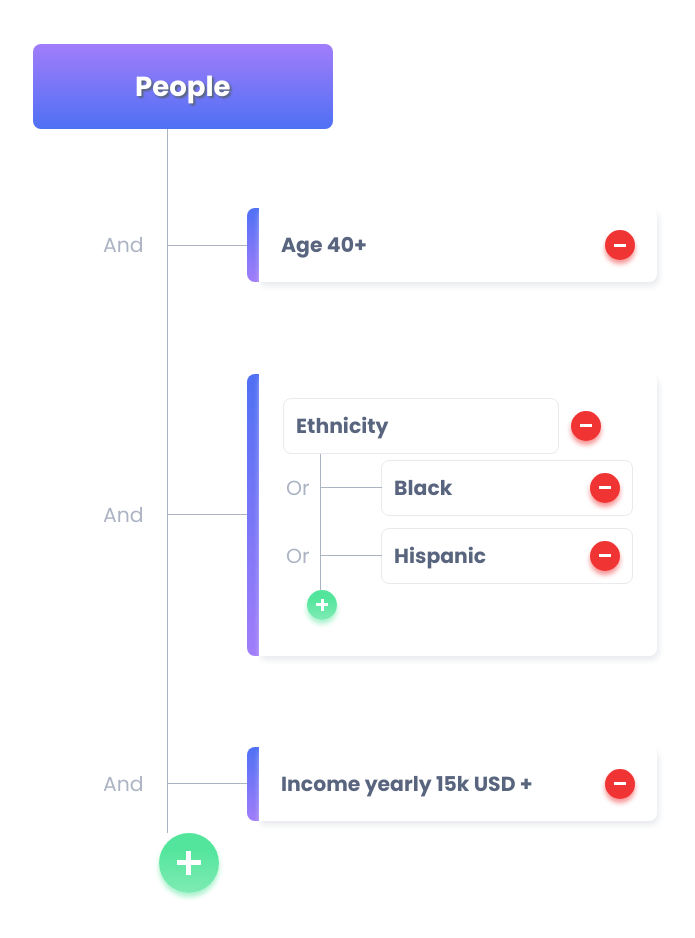
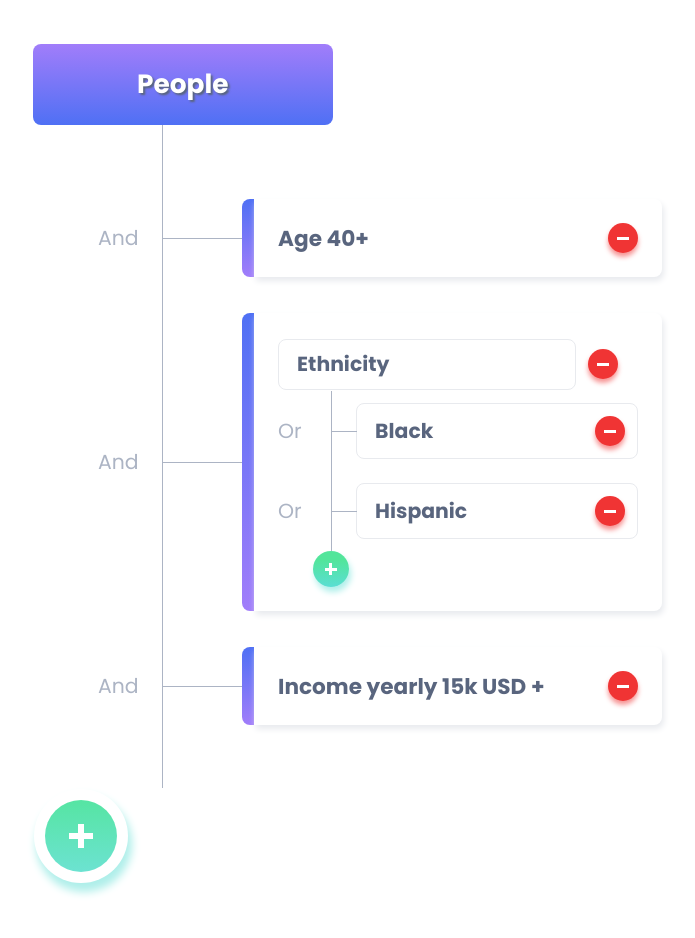
Before and after one commit to natkalia/people-recruitment-task, a React (Create React App) app: page / in a window 1280 px wide. Shown: the top 938 px of the page, without its empty margins (228-923 px from the left). Built offline with nearby package versions, Linux system fonts and the light colour scheme.

Commit message:
Update style for buttons, layout paddings and margins, grey lines

```diff
--- a/src/components/App/App.js
+++ b/src/components/App/App.js
@@ -4,6 +4,7 @@ import PropTypes from 'prop-types';
 import PageTitle from '../PageTitle/PageTitle';
 import Button from '../Button/Button';
 import Card from '../Card/CardContainer';
+import shortid from 'shortid';
 
 class App extends React.Component {
 
@@ -36,7 +37,7 @@ class App extends React.Component {
         <PageTitle title={title}/>
         <div className={styles.cardsWrapper}>
           {cards.map(card =>
-            <div key={card.id} className={styles.singleCardWrapper}>
+            <div key={shortid.generate()}>
               <Card
                 key={card.id}
                 cardId={card.id}
--- a/src/components/App/App.module.scss
+++ b/src/components/App/App.module.scss
@@ -8,17 +8,17 @@
   @include flex(column, center, center);
 }
 
+/* vertical line divider next to Cards */
+
 .cardsWrapper {
   @include flex(column, flex-end, center);
-}
-
-/* vertical line divider next to Cards */
-
-.singleCardWrapper {
   border-left: $base-thickness solid lighten($color-dark, 50%);
+  padding: ($base-size * 4.2) 0;
 }
 
 .buttonWrapper {
   align-self: flex-start;
-  margin-left: $base-size * 10.5;
+  max-width: 200px;
+
+  // margin-left: $base-size * 8.5;
 }
--- a/src/components/Button/Button.module.scss
+++ b/src/components/Button/Button.module.scss
@@ -4,11 +4,7 @@
 
 .component {
   border-radius: $radius-circle;
-  height: $base-size * 2.5;
-  width: $base-size * 2.5;
   position: relative;
-  margin: $base-size;
-  transition: $transition;
 
   @include flex(column, center, center);
 
@@ -17,6 +13,9 @@
   &.minus {
     background-color: $color-warning;
     box-shadow: 0 4px 5px lighten($color-warning, 20%);
+    height: $base-size * 2.5;
+    width: $base-size * 2.5;
+    margin: $base-size;
   }
 
   &.minus::after {
@@ -29,9 +28,11 @@
   /* plus button */
 
   &.plus {
-    background: linear-gradient(lighten($color-success, 10%) 25%, lighten($color-success, 20%));
-    box-shadow: 0 4px 5px lighten($color-success, 30%);
-    margin-top: 0;
+    background: linear-gradient(lighten($color-success, 10%) 25%, lighten($color-plus, 10%));
+    box-shadow: 2px 5px 6px lighten($color-plus, 30%);
+    height: $base-size * 3;
+    width: $base-size * 3;
+    margin: 0 $base-size * .7;
   }
 
   &.plus::after {
@@ -51,24 +52,27 @@
 /* big plus button */
 
   &.bigplus {
-    background: linear-gradient(lighten($color-success, 10%) 25%, lighten($color-success, 20%));
-    box-shadow: 0 4px 5px lighten($color-success, 30%);
-    height: $base-size * 5;
-    width: $base-size * 5;
+    height: $base-size * 6;
+    width: $base-size * 6;
     margin: 0;
+    background: linear-gradient(lighten($color-success, 10%), 50%, lighten($color-plus, 15%));
+    box-shadow: 3px 8px 8px lighten($color-plus, 30%);
+    padding: $base-size;
+    background-clip: content-box;
+    background-color: $color-light;
   }
 
   &.bigplus::after {
     position: absolute;
     content: '';
-    border-bottom: 5px solid $color-light;
+    border-bottom: 6px solid $color-light;
     width: $base-size * 2;
   }
 
   &.bigplus::before {
     position: absolute;
     content: '';
-    border-left: 5px solid $color-light;
+    border-left: 6px solid $color-light;
     height: $base-size * 2;
   }
 
@@ -76,5 +80,4 @@
 
 .component:hover {
   cursor: pointer;
-  transform: scale(1.1);
 }
--- a/src/components/Card/Card.js
+++ b/src/components/Card/Card.js
@@ -66,7 +66,7 @@ class Card extends React.Component {
                 />
                 {content.map(subCardContent=>
                   (
-                    <div key={shortid.generate()} className={styles.singleSubCardWrapper}>
+                    <div key={shortid.generate()} className={styles.subcardsWrapper}>
                       <div key={shortid.generate()} className={styles.content}>
                         <SubCard
                           key={shortid.generate()}
--- a/src/components/Card/Card.module.scss
+++ b/src/components/Card/Card.module.scss
@@ -3,9 +3,9 @@
 .component {
   background: linear-gradient($color-primary, $color-secondary);
   border-radius: $radius-standard 0 0 $radius-standard;
-  margin-top: $base-size * 6.6;
+  margin-top: $base-size * 2;
   margin-left: $base-size * 6.6;
-  width: 410px;
+  width: 420px;
 }
 
 .componentInner {
@@ -13,7 +13,7 @@
   position: relative;
   background-color: $color-light;
   font-family: $font-text;
-  font-size: $base-size * 1.7;
+  font-size: $base-size * 1.8;
   color: lighten($color-dark, 50%);
 }
 
@@ -21,7 +21,7 @@
 .simple {
   border-radius: 0 $radius-standard $radius-standard 0;
   box-shadow: 2px 4px 6px lighten($color-dark, 70%);
-  padding: $base-size/1.2;
+  padding: $base-size;
 
   @include flex(row, space-between, center);
 }
@@ -67,12 +67,12 @@
 
 /* vertical line divider in complicated Card section (Card with SubCards)*/
 
-.singleSubCardWrapper {
+.subcardsWrapper {
   border-left: $base-thickness solid lighten($color-dark, 50%);
+  padding: $base-size * 1 0;
   align-self: flex-end;
 }
 
-
 .buttonWrapper {
-  margin-left: $base-size;
+  margin-left: $base-size * 2.2;
 }
--- a/src/components/PageTitle/PageTitle.module.scss
+++ b/src/components/PageTitle/PageTitle.module.scss
@@ -4,12 +4,12 @@
   color: $color-light;
   font-family: $font-text;
   font-weight: 700;
-  font-size: $base-size * 2.3;
+  font-size: $base-size * 2.2;
   text-shadow: 2px 2px 2px lighten($color-dark, 20%);
   border-radius: $radius-standard;
   background: linear-gradient($color-secondary, $color-primary);
   text-align: center;
-  padding: ($base-size * 1.8) ($base-size * 5);
+  padding: ($base-size * 1.7) ($base-size * 5);
   align-self: start;
   min-width: 180px;
   max-width: 200px;
--- a/src/components/SubCard/SubCard.module.scss
+++ b/src/components/SubCard/SubCard.module.scss
@@ -2,13 +2,11 @@
 
 .items {
   @include flex(row, space-between, center);
-  width: 250px;
-  align-self: end;
+  width: 280px;
   position: relative;
   border: 1px solid lighten($color-dark, 70%);
   border-radius: $radius-standard;
-  margin: $base-size/2 0;
-  margin-left: $base-size * 5;
+  margin-left: $base-size * 2;
   font-size: $base-size * 1.7;
 }
 
@@ -16,20 +14,19 @@
   @include flex(row, space-between, center);
 
   .text {
-    width: 250px;
+    width: 260px;
     border: 1px solid lighten($color-dark, 70%);
     border-radius: $radius-standard;
-    padding: $base-size;
-    margin: 0;
     font-size: $base-size * 1.7;
+    padding: ($base-size * .8) ($base-size * 1.5);
   }
 }
 
 .text {
   color: lighten($color-dark, 20%);
-  margin: 0 $base-size;
   font-family: $font-text;
   font-weight: 700;
+  padding: ($base-size * .8) ($base-size * 1.5);
 }
 
 /* horizontal line left to SubCard */
@@ -37,9 +34,9 @@
 .items::after {
   content: "";
   position: absolute;
-  width: $base-size * 5.2;
+  width: $base-size * 2.2;
   height: $base-thickness;
-  left: -($base-size * 5.2);
+  left: -($base-size * 2.2);
   background-color: lighten($color-dark, 50%);
 }
 
@@ -48,7 +45,7 @@
 .items::before {
   content: "Or";
   position: absolute;
-  left: -($base-size * 8);
+  left: -($base-size * 6.6);
   font-family: $font-text;
   color: lighten($color-dark, 50%);
 }
--- a/src/styles/settings.scss
+++ b/src/styles/settings.scss
@@ -13,6 +13,7 @@ $color-dark: #2f3542;
 $color-primary: #4f70f4;
 $color-secondary: #a17dfa;
 $color-success: #26de81;
+$color-plus: #30d5c8;
 $color-warning: #f03434;
 
 /* Typography */
```
